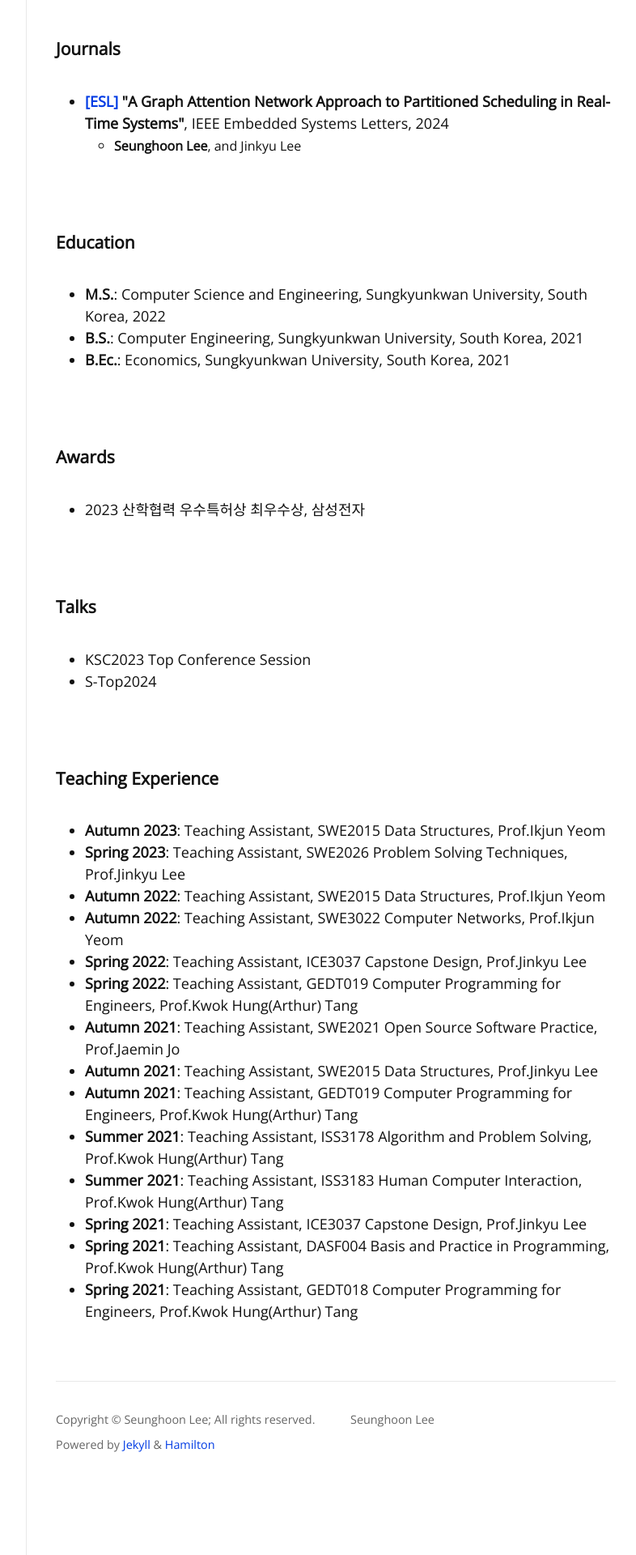
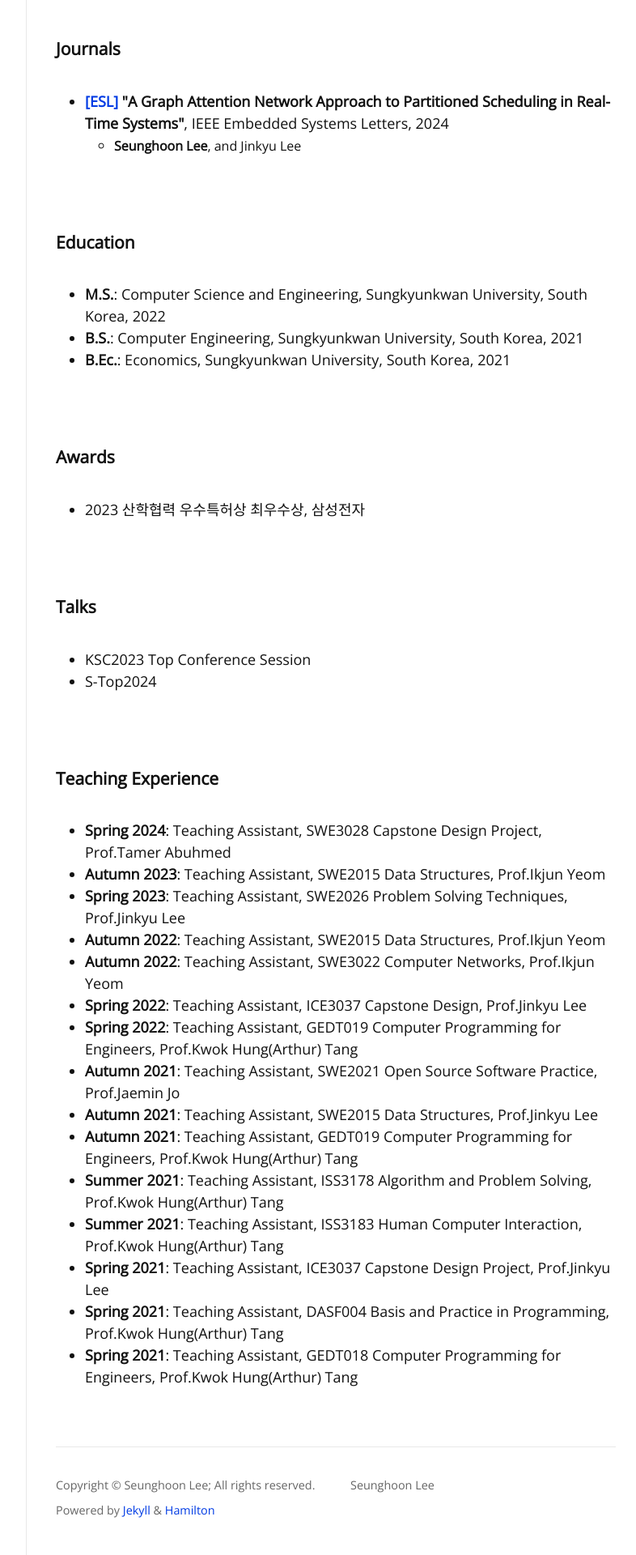
Before and after one commit to SeungHoon00/seunghoon00.github.io, a Jekyll site: the page built from index.html, in a window 1280 px wide. Shown: the part 1159-3079 px from the top of the page at 81% size, without its empty margins (357-1143 px from the left). Built offline with Jekyll 4.4.1, drawn with Linux system fonts in a browser that asks for light colours; nearby versions of some CDN libraries; some web fonts are replaced; the list of posts is cut into pages by our own code.

Commit message:
Update home.html

```diff
--- a/_layouts/home.html
+++ b/_layouts/home.html
@@ -88,6 +88,7 @@ layout: default
   <section>
     <h3>Teaching Experience</h3>
     <ul>
+      <li><b>Spring 2024</b>: Teaching Assistant, SWE3028 Capstone Design Project, Prof.Tamer Abuhmed</li>
       <li><b>Autumn 2023</b>: Teaching Assistant, SWE2015 Data Structures, Prof.Ikjun Yeom</li>
       <li><b>Spring 2023</b>: Teaching Assistant, SWE2026 Problem Solving Techniques, Prof.Jinkyu Lee</li>
       <li><b>Autumn 2022</b>: Teaching Assistant, SWE2015 Data Structures, Prof.Ikjun Yeom</li>
@@ -99,7 +100,7 @@ layout: default
       <li><b>Autumn 2021</b>: Teaching Assistant, GEDT019 Computer Programming for Engineers, Prof.Kwok Hung(Arthur) Tang</li>
       <li><b>Summer 2021</b>: Teaching Assistant, ISS3178 Algorithm and Problem Solving, Prof.Kwok Hung(Arthur) Tang</li>
       <li><b>Summer 2021</b>: Teaching Assistant, ISS3183 Human Computer Interaction, Prof.Kwok Hung(Arthur) Tang</li>
-      <li><b>Spring 2021</b>: Teaching Assistant, ICE3037 Capstone Design, Prof.Jinkyu Lee</li>
+      <li><b>Spring 2021</b>: Teaching Assistant, ICE3037 Capstone Design Project, Prof.Jinkyu Lee</li>
       <li><b>Spring 2021</b>: Teaching Assistant, DASF004 Basis and Practice in Programming, Prof.Kwok Hung(Arthur) Tang</li>
       <li><b>Spring 2021</b>: Teaching Assistant, GEDT018 Computer Programming for Engineers, Prof.Kwok Hung(Arthur) Tang</li>
     </ul>
```
